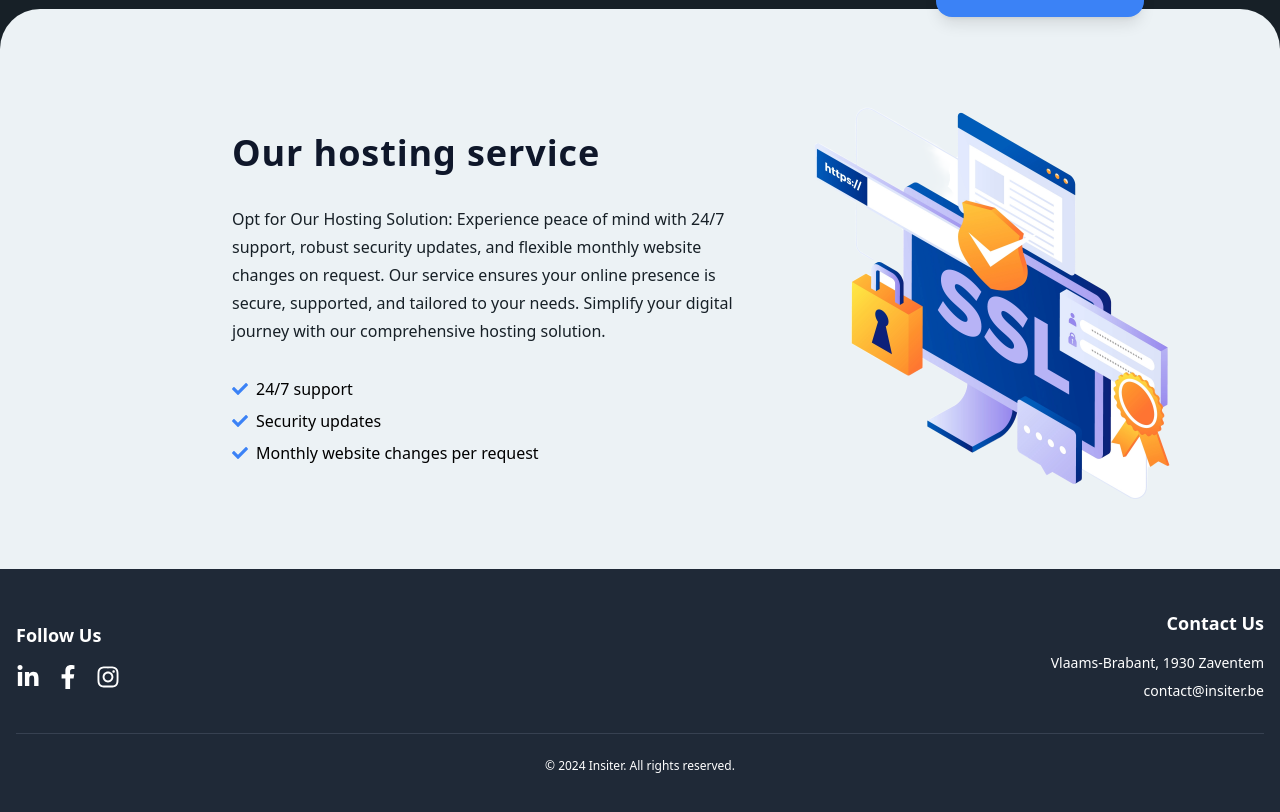
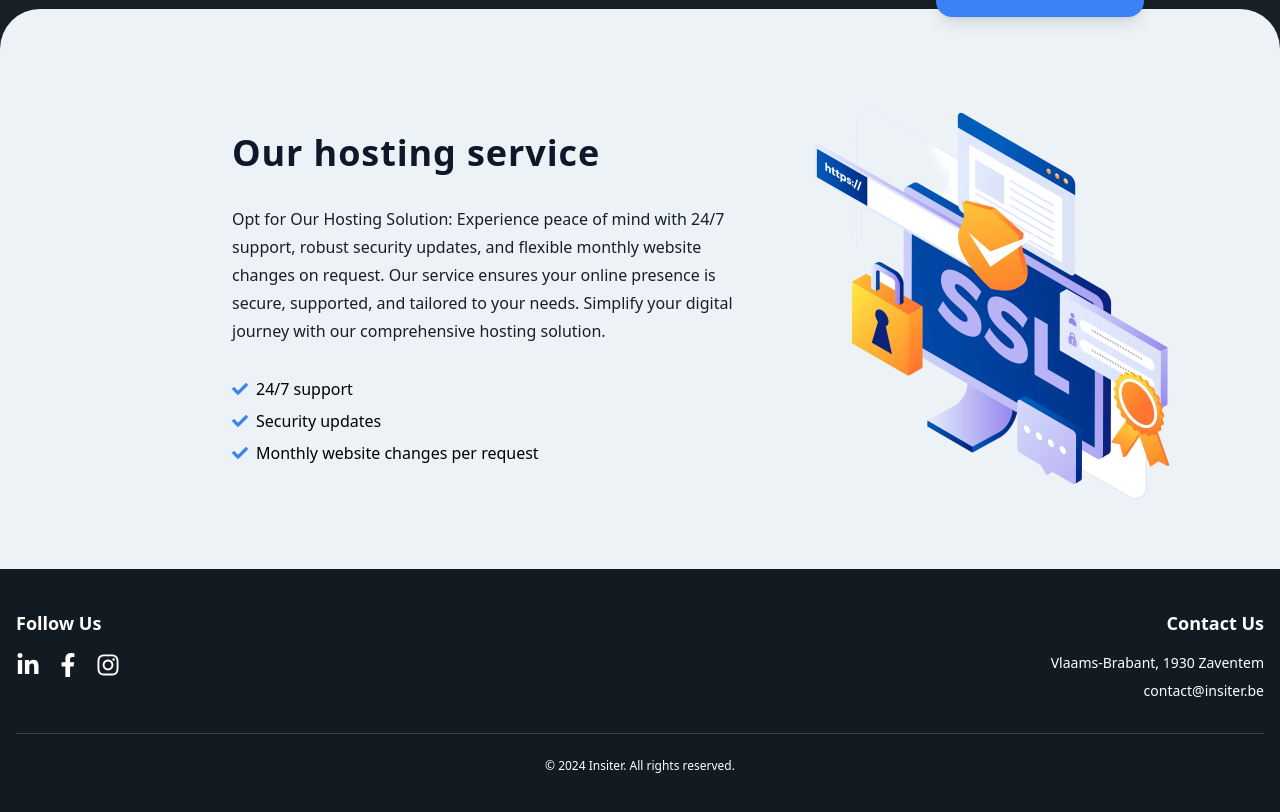
Before and after one commit to MichaelFJ98/DeMannekesFC, a React (Create React App) app in the folder demannekesfc/: page / in a window 1280 px wide. Shown: the part 3152-3964 px from the top of the page. Built offline with nearby package versions, Linux system fonts and the light colour scheme; what tailwindcss-bg-patterns would draw is missing.

Commit message:
Update Footer.js

```diff
--- a/demannekesfc/src/components/footer/Footer.js
+++ b/demannekesfc/src/components/footer/Footer.js
@@ -6,15 +6,14 @@ export default function Footer() {
   const currentYear = new Date().getFullYear();
 
   return (
-    <footer className="bg-gray-800 text-white">
+    <footer className="bg-c2 text-white">
       <Fade duration={1500}>
         <div className="container mx-auto px-4 py-10">
-          {/* Ensures vertical stacking on mobile */}
-          <div className="flex flex-col items-center md:flex-row justify-between text-center md:text-left">
-            {/* Socials Section */}
-            <div className="mb-6 md:mb-0">
+          <div className="flex flex-col md:flex-row justify-between text-center md:text-left">
+            {/* Align items at the start for desktop */}
+            <div className="flex flex-col items-center md:items-start mb-6 md:mb-0 md:flex-1">
               <h2 className="text-lg font-semibold mb-4">Follow Us</h2>
-              <div className="flex gap-4 justify-center">
+              <div className="flex gap-4">
                 <a href="https://www.linkedin.com" target="_blank" rel="noopener noreferrer" aria-label="LinkedIn" className="text-white hover:text-blue-300">
                   <FaLinkedinIn size={24} />
                 </a>
@@ -26,14 +25,12 @@ export default function Footer() {
                 </a>
               </div>
             </div>
-            {/* Contact Us Section */}
-            <div className="text-center md:text-right">
+            <div className="flex flex-col items-center md:items-end md:flex-1">
               <h2 className="text-lg font-semibold mb-4">Contact Us</h2>
               <p className="text-sm">Vlaams-Brabant, 1930 Zaventem</p>
               <p className="text-sm mt-2">contact@insiter.be</p>
             </div>
           </div>
-          {/* Copyright Section */}
           <div className="border-t border-gray-700 mt-8 pt-6 text-center">
             <p className="text-xs">
               © {currentYear} Insiter. All rights reserved.
```
